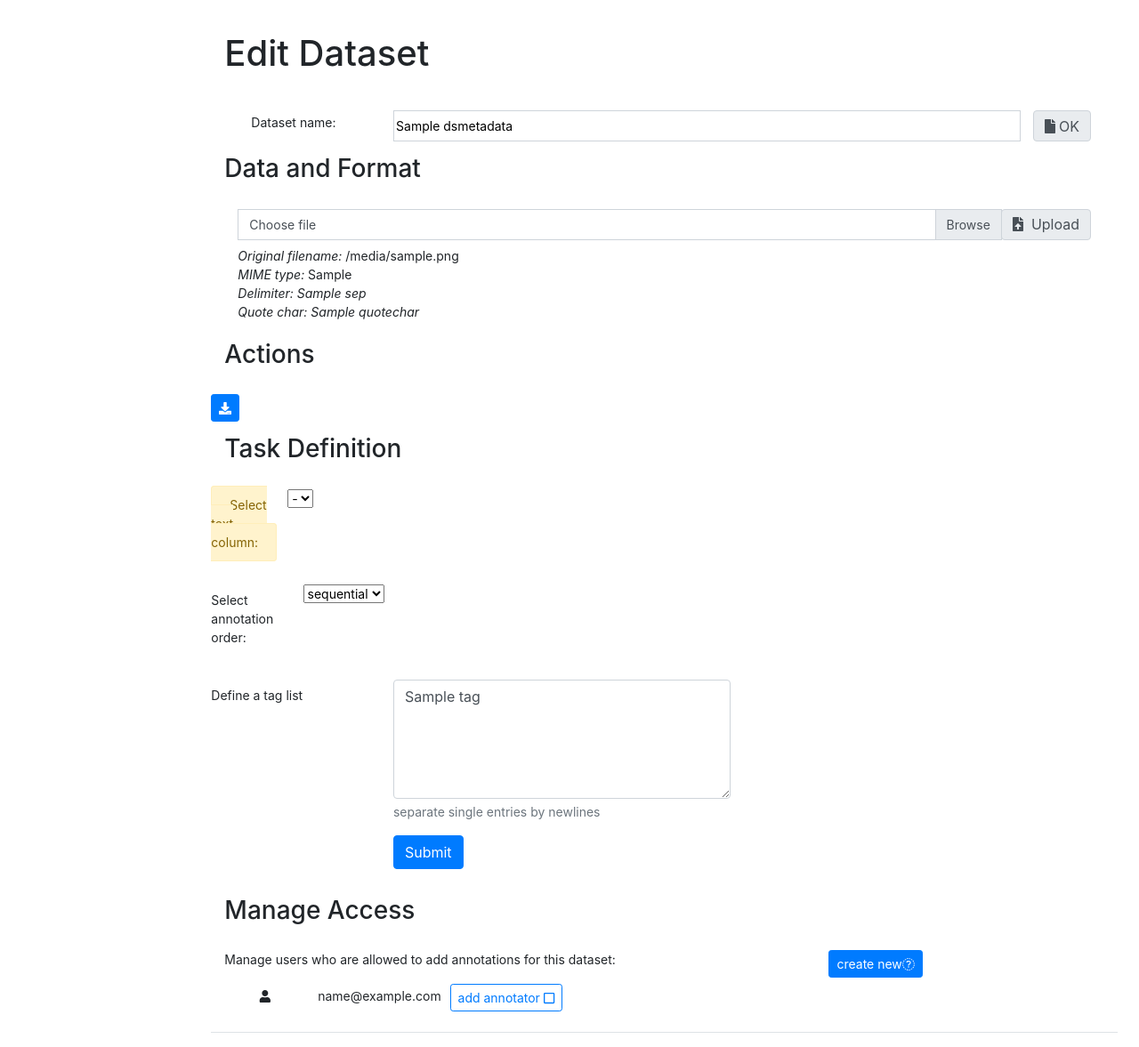
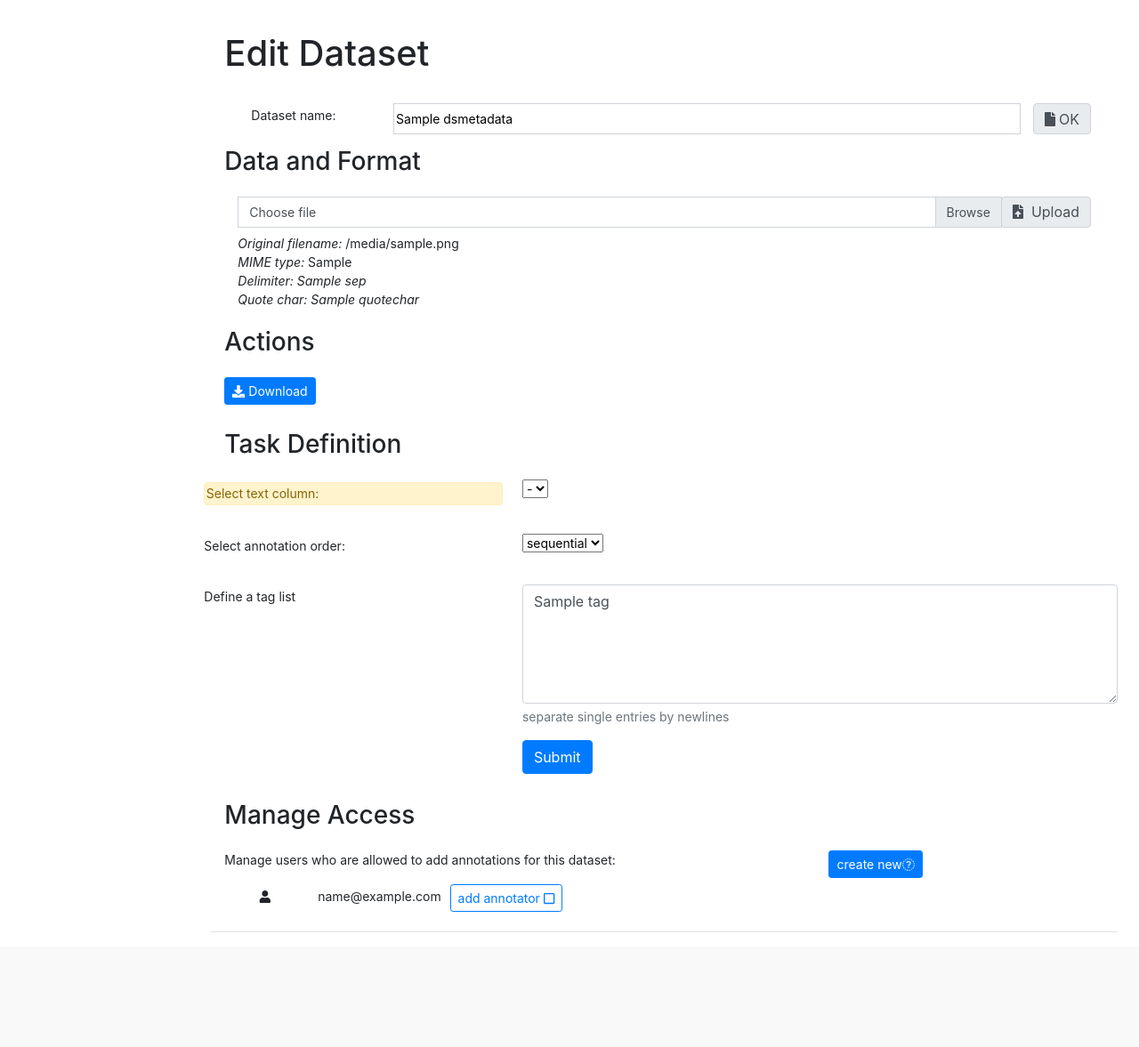
Before and after one commit to FrankGrimm/omen, a Python web app: template app/templates/dataset_new.html in a window 1280 px wide. Shown: the part 48-1225 px from the top of the page at 89% size. After the commit the page ends 1096 px from the top, so only its background shows below. Run offline with Jinja, Linux system fonts and the light colour scheme; the template is opened without the code that fills it: most values are stand-ins (such as "Sample title", 1, 10 or a date in 2020); some libraries are stand-ins or nearby versions.

Commit message:
improved task definition display and inclusion of actions on dataset page

```diff
--- a/app/static/style.css
+++ b/app/static/style.css
@@ -12,7 +12,7 @@ ul.flashes li {
 }
 
 h1, h2, h3, h4 {
-    margin-bottom: 1em;
+    margin-bottom: 0.8em;
     margin-top: 0.5em;
 }
 
@@ -222,3 +222,22 @@ ul.dslist li.ds_meta {
     padding: 0;
     border-radius: 3px;
 }
+
+div.seprow form {
+    width: 100%;
+}
+
+.ds_new_field_error {
+    margin: 0;
+    padding: 0.1em;
+}
+
+.col-form-label {
+    line-height: 1.5em;
+    padding: 0.2em 0.5em;
+}
+
+.ds_actions_toolbar {
+    margin-top: 0;
+    margin-bottom: 2em;
+}
--- a/app/templates/dataset_new.html
+++ b/app/templates/dataset_new.html
@@ -98,8 +98,13 @@
 {% if dataset %}
 <h3>Actions</h3>
 
-<div class="row">
-    <a class="btn btn-sm btn-primary" href="{{ url_for("download", dsid=dataset.dataset_id) }}"><i class="fas fa-download"></i></a>
+<div class="row ds_actions_toolbar">
+    <div class="btn-toolbar col-12">
+        <div class="btn-group">
+    <a class="btn btn-sm btn-primary" href="{{ url_for("download", dsid=dataset.dataset_id) }}"><i class="fas fa-download"></i> Download</a>
+        </div>
+
+    </div>
 </div>
 
 {% endif %}
@@ -112,7 +117,7 @@
         <input type="hidden" name="action" value="change_textcol">
 
         <div class="form-group row">
-            <label for="textcol" class="col-4 col-form-label"><span class="{% if not dataset.dsmetadata.textcol %}alert alert-warning{% endif %}">Select text column:</span></label>
+            <label for="textcol" class="col-4 col-form-label"><div class="{% if not dataset.dsmetadata.textcol %}ds_new_field_error alert alert-warning{% endif %}">Select text column:</div></label>
             <div class="col-8">
 
                 <select id='textcol' name='textcol' onchange="this.form.submit()">
@@ -140,7 +145,9 @@
         <input type="hidden" name="action" value="change_annoorder">
 
         <div class="form-group row">
-            <label for="annoorder" class="col-4 col-form-label">Select annotation order:</span></label>
+            <label for="annoorder" class="col-4 col-form-label">
+                <div class="">Select annotation order:</div>
+            </label>
             <div class="col-8">
 
                 <select id='annoorder' name='annoorder' onchange="this.form.submit()">
@@ -164,7 +171,7 @@
             <input type="hidden" name="action" value="change_taglist" />
         <div class="form-group row">
             <label for="settaglist" class="col-4 col-form-label">
-                <span class="{% if not dataset.dsmetadata.taglist %}alert alert-warning{% endif %}">Define a tag list<span>
+                <div class="{% if not dataset.dsmetadata.taglist %}ds_new_field_error alert alert-warning{% endif %}">Define a tag list</div>
             </label>
             <div class="col-8">
                 <textarea id="settaglist" name="settaglist" cols="40" rows="5" class="form-control" aria-describedby="settaglistHelpBlock" required="required">{% if dataset.dsmetadata.taglist %}{{ dataset.dsmetadata.taglist|join('\n') }}{% endif %}</textarea>
```
